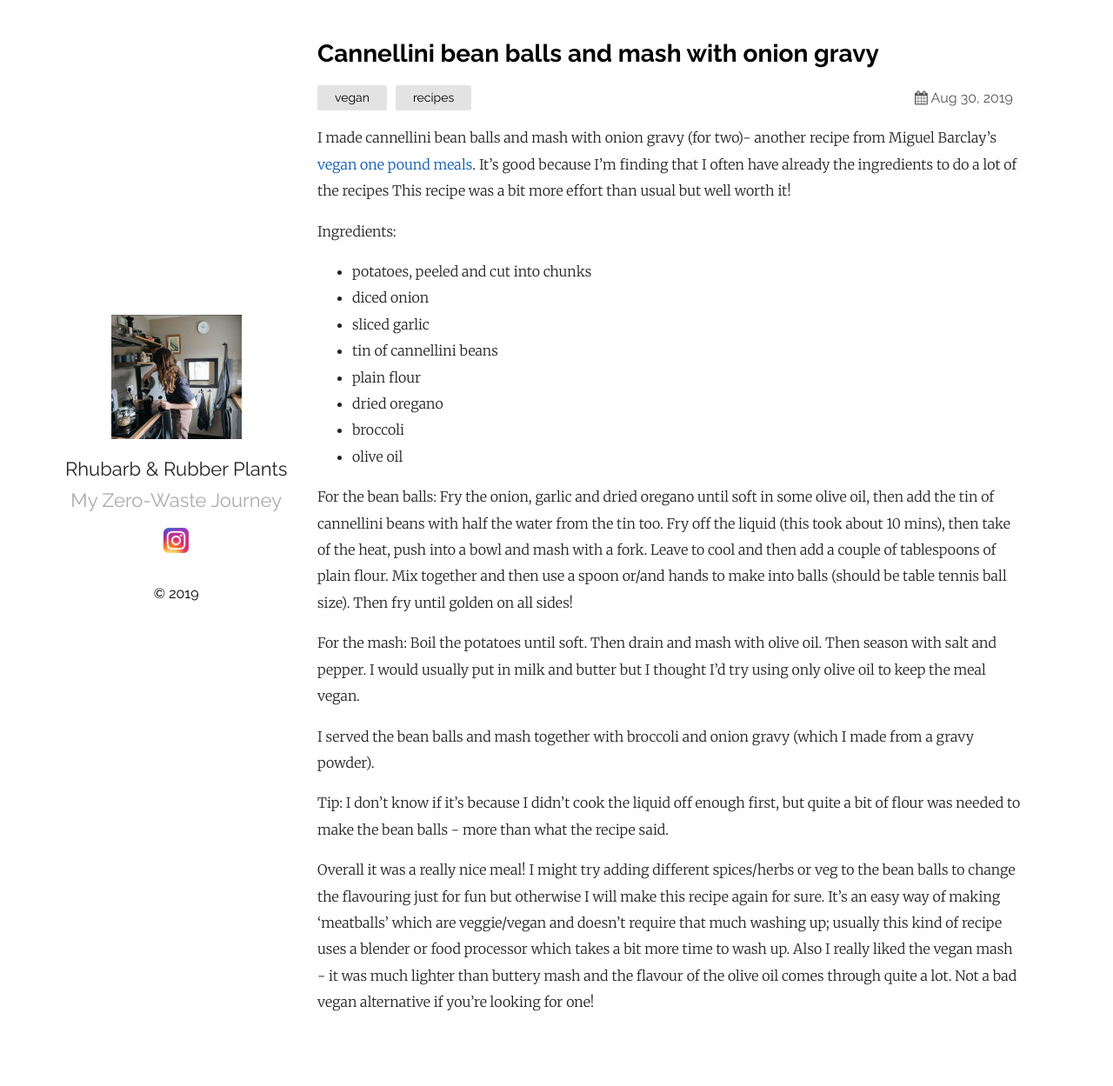
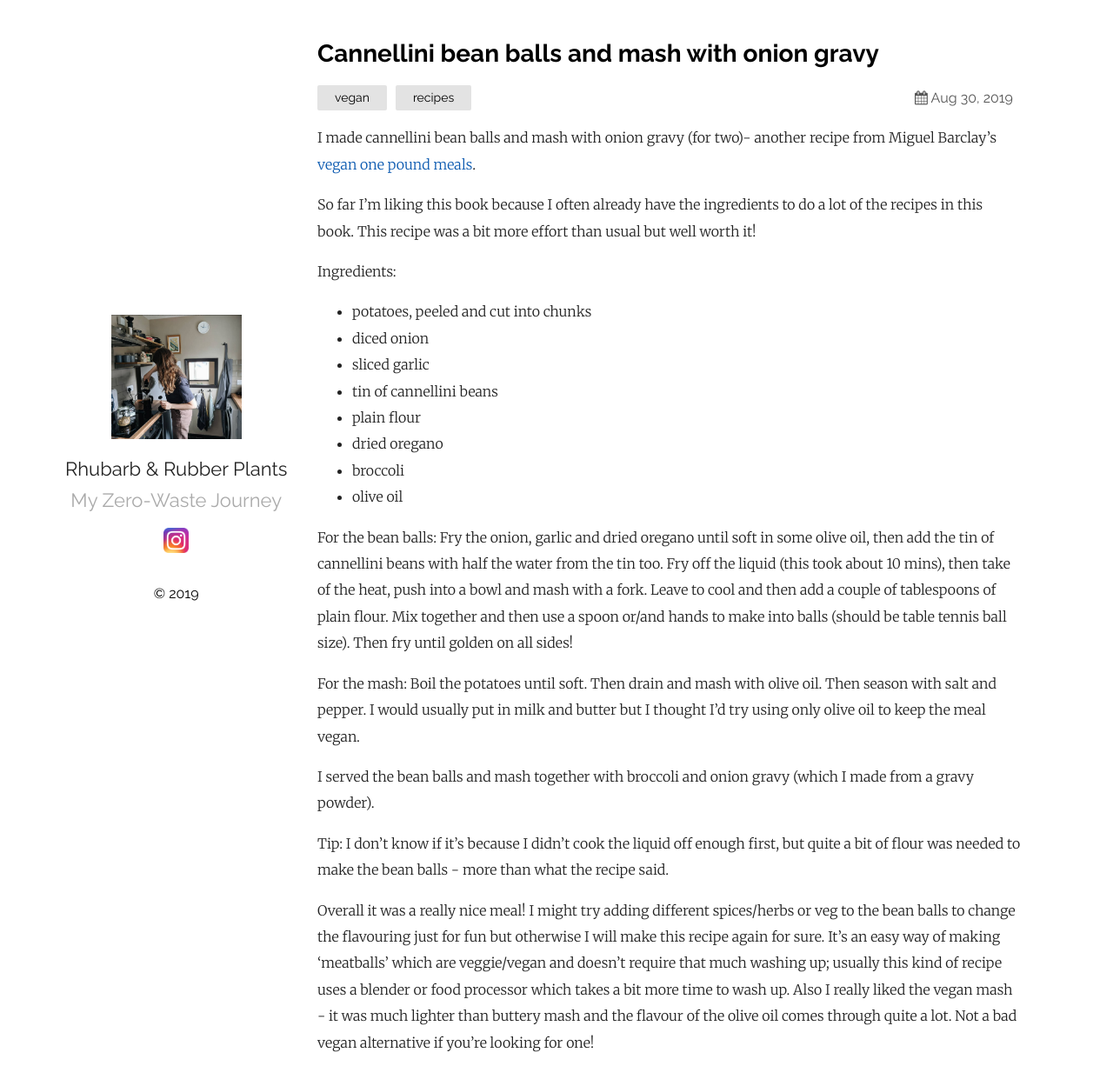
Before and after one commit to rhubarbandrubberplants/rhubarbandrubberplants.github.io, a Jekyll site: the page built from _posts/2019-08-30-beanballs.md, in a window 1280 px wide and 1259 px high. Shown: the top 1249 px of the window at 87% size. Built offline with Jekyll 4.4.1, drawn with Linux system fonts in a browser that asks for light colours.

Commit message:
upload beanballs post correction 3

```diff
--- a/_posts/2019-08-30-beanballs.md
+++ b/_posts/2019-08-30-beanballs.md
@@ -5,8 +5,10 @@ date:   2019-08-30 14:36:36 +0000
 categories: vegan recipes
 ---
 I made cannellini bean balls and mash with onion gravy (for two)- another recipe
-from Miguel Barclay's [vegan one pound meals](https://www.amazon.co.uk/Vegan-Pound-Meals-Miguel-Barclay/dp/1472263723). It's good because I'm finding that
-I often have already the ingredients to do a lot of the recipes
+from Miguel Barclay's [vegan one pound meals](https://www.amazon.co.uk/Vegan-Pound-Meals-Miguel-Barclay/dp/1472263723).
+
+So far I'm liking this book because I often already have the ingredients to do
+a lot of the recipes in this book.
 This recipe was a bit more effort than usual but well worth it!
 
 Ingredients:
```
